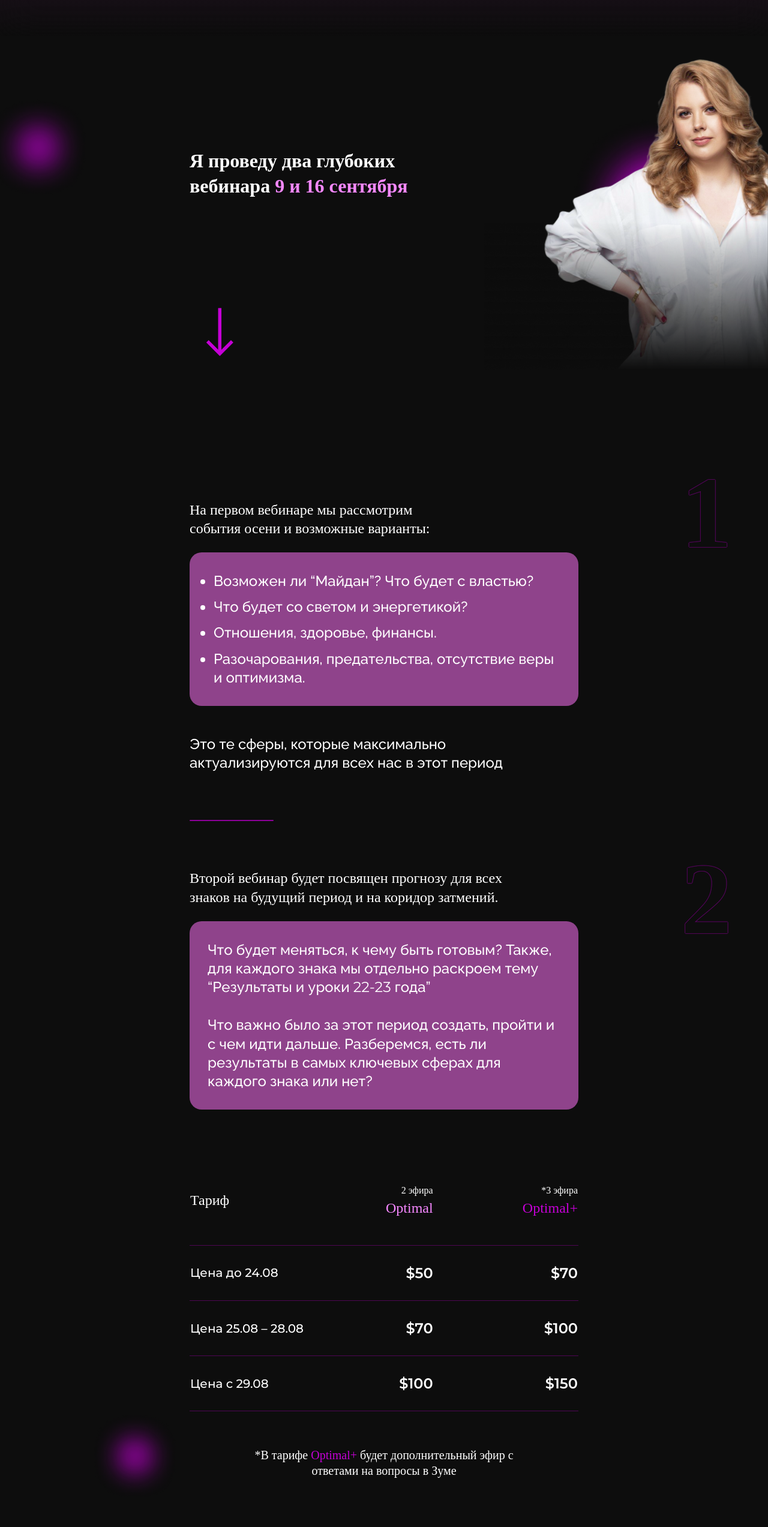
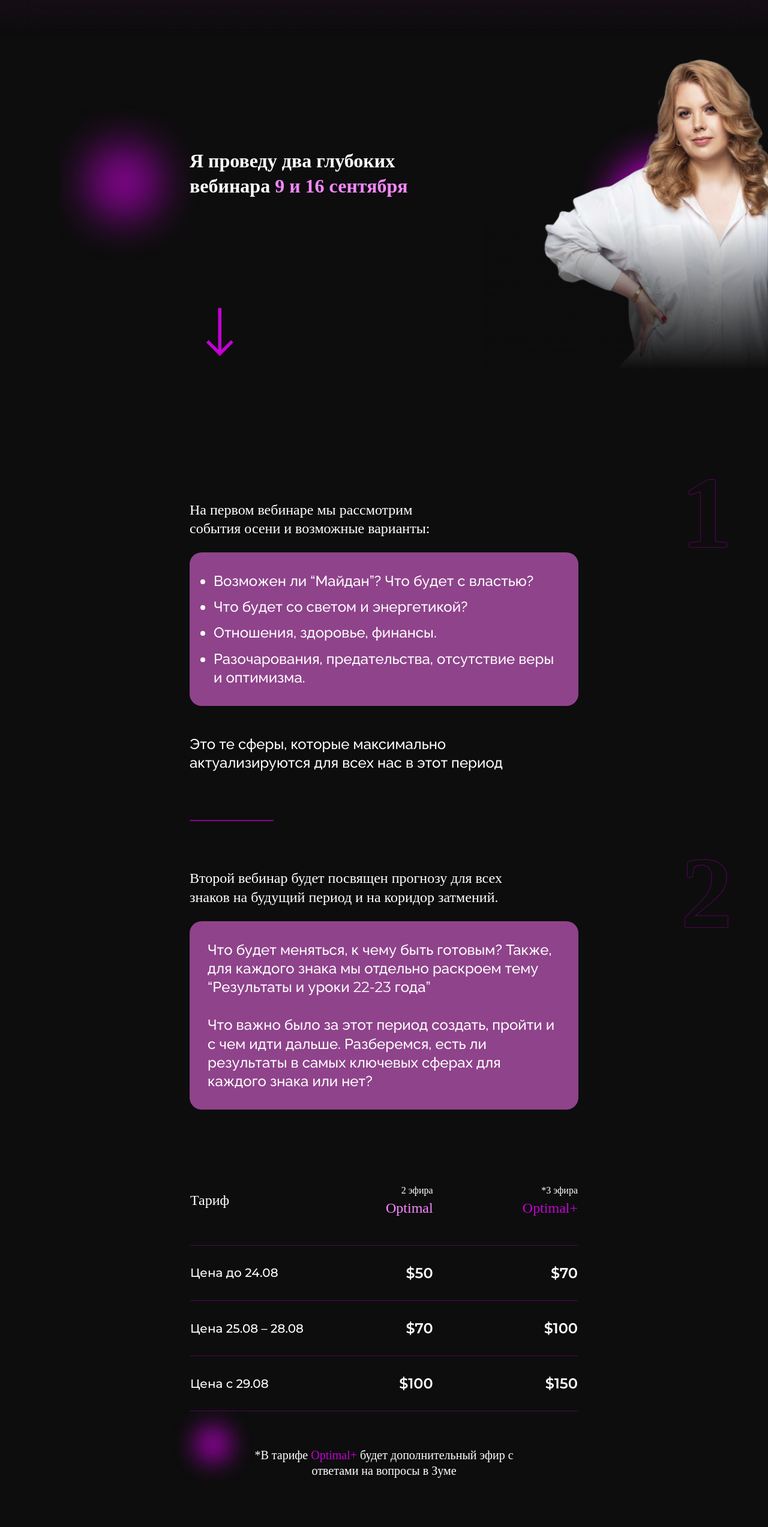
Before and after one commit to RomanIsaiev/autumn-forecast, a plain HTML site: page index.html in a window 1280 px wide. Shown: the part 1109-3655 px from the top of the page at 60% size. Drawn offline with nearby package versions, Linux system fonts and the light colour scheme; a web font is replaced by a local one.

Commit message:
Update styles.css

```diff
--- a/css/styles.css
+++ b/css/styles.css
@@ -161,9 +161,10 @@ body {
     padding-bottom: 100px;
 
     background-image: url(../images/png/header-pento-desktop-1x.png),
-      url(../images/png/header-ellipse-desktop-1x.png);
+      url(../images/png/section-three-ellipse-desktop-1x.png);
 
     background-size: 600px, 420px;
+    background-position: right 0 top 0, left 0 top 50px;
   }
 
   .main-hero-title {
@@ -340,6 +341,7 @@ body {
 
     background-image: url(../images/png/section-three-ellipse-tablet-1x.png);
     background-position: 0 100px;
+    background-size: 250px;
   }
 
   .section-three h2 {
@@ -361,6 +363,12 @@ body {
       background-image: url(../images/png/section-three-ellipse-mobile-2x.png);
       background-size: 46px;
     }
+  }
+}
+
+@media screen and (min-width: 1024px) {
+  .section-three {
+    background-position: 100px 100px;
   }
 }
 
@@ -611,7 +619,7 @@ body {
 
 .five-number-two {
   position: absolute;
-  top: 50px;
+  top: 30px;
   right: 38px;
   z-index: -1;
 
@@ -640,7 +648,7 @@ body {
   .five-number-two {
     font-size: 170px;
 
-    top: 20px;
+    top: 10px;
     right: 60px;
   }
 
@@ -856,6 +864,12 @@ body {
     background-image: url(../images/png/section-six-ellipse-tablet-1x.png);
     background-repeat: no-repeat;
     background-position: bottom 20px left 150px;
+  }
+}
+
+@media screen and (min-width: 1024px) {
+  .section-six {
+    background-position: bottom 40px left 280px;
   }
 }
 
```
